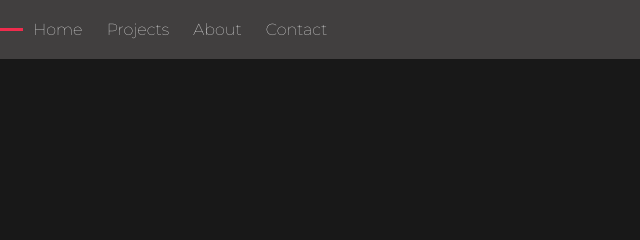
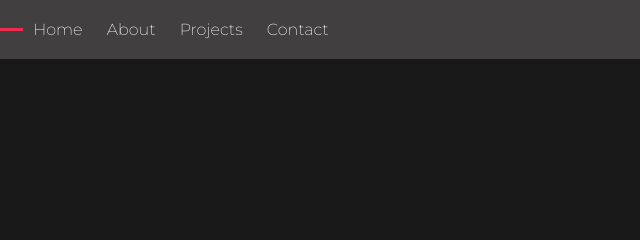
Before and after one commit to mahmood-001/mah.dev, a plain HTML site: page index.html in a window 1280 px wide. Shown: the top 240 px of the page, 640-1280 px from the left. Drawn offline with Linux system fonts and the light colour scheme.

```diff
--- a/index.html
+++ b/index.html
@@ -18,8 +18,8 @@
       <span></span>
       <nav>
         <a href="#home">Home</a>
+        <a href="#skills">About</a>
         <a href="#projects">Projects</a>
-        <a href="#skills">About</a>
         <a href="#contact">Contact</a>
       </nav>
     </header>
--- a/styles.css
+++ b/styles.css
@@ -42,11 +42,12 @@
   color: #fff;
   margin: 0 10px;
   text-decoration: none;
-  font-weight: 100;
+  font-weight: 200;
 }
 
 nav a:hover {
   color: rgb(239, 44, 77);
+  text-decoration: none;
 }
 nav a:focus {
   border-bottom: 2px solid rgb(239, 44, 77);
```
